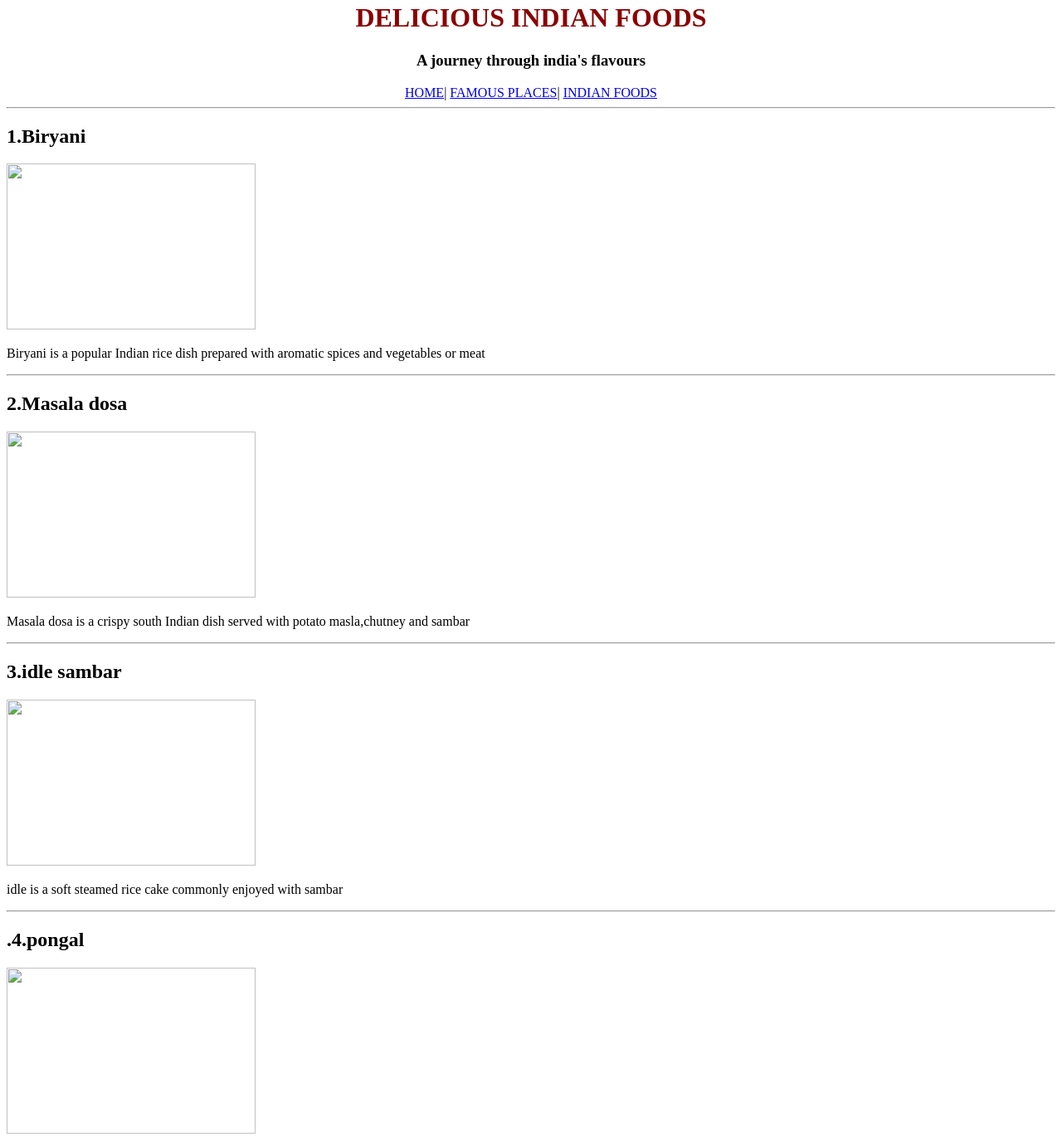
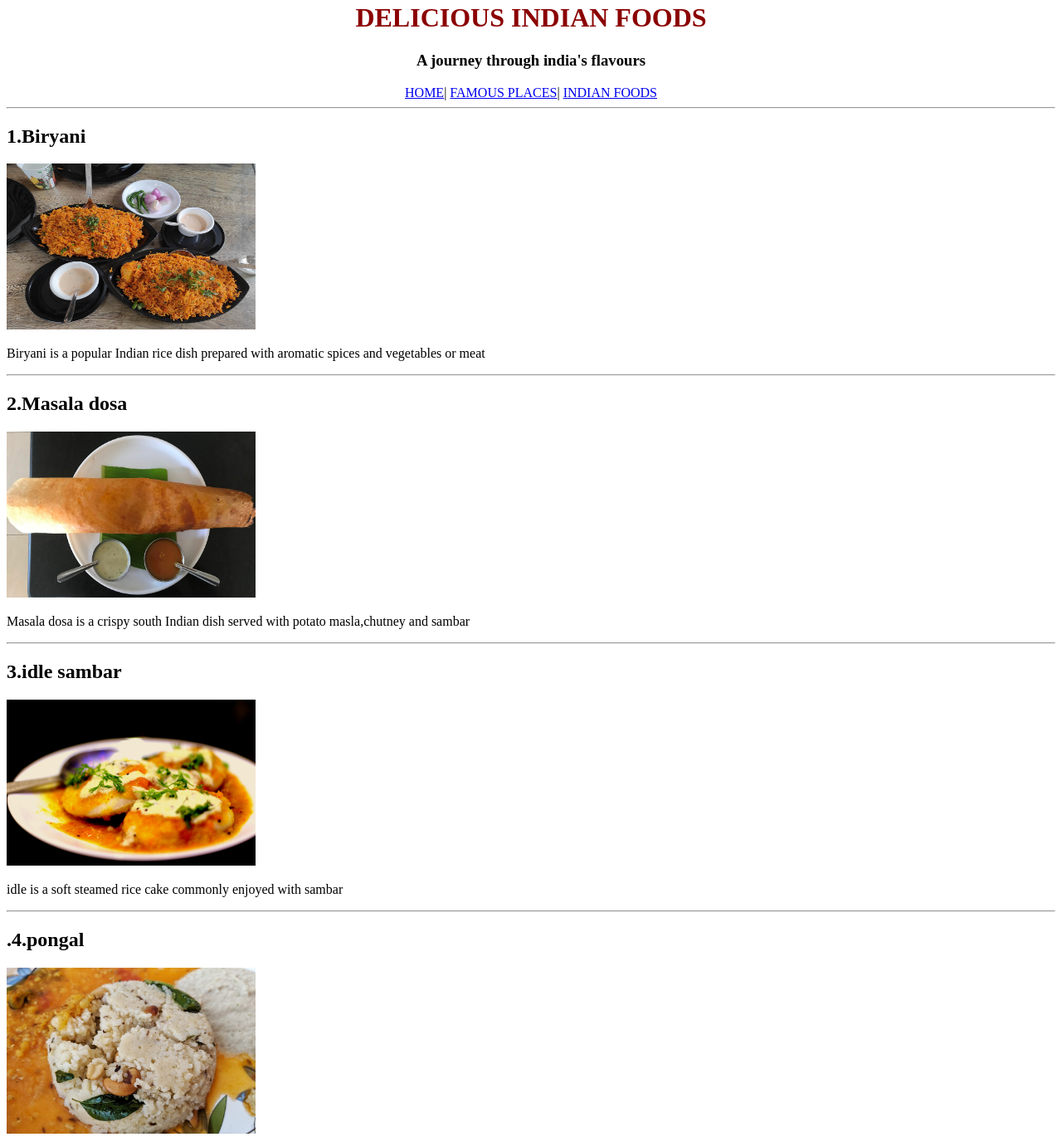
Before and after one commit to praveenkumar04360-stack/EXPLORE-INDIA, a plain HTML site: page foods.html in a window 1280 px wide. Shown: the part 18-1388 px from the top of the page at 83% size. Drawn offline with Linux system fonts and the light colour scheme.

Commit message:
Fix HTML formatting and image paths in foods.html

```diff
--- a/foods.html
+++ b/foods.html
@@ -13,22 +13,22 @@
 </center>
 <hr>
 <h2>1.Biryani</h2>
-<img src="images/pic5.jpg"
+<img src="pic5.jpg"
 width="300" height="200">
 <p>Biryani is a popular Indian rice dish prepared with aromatic spices and vegetables or meat</p>
 <hr>
 <h2>2.Masala dosa</h2>
-<img src="images/pic6.jpg"
+<img src="pic6.jpg"
 width="300" height="200">
 <p>Masala dosa is a crispy south Indian dish served with potato masla,chutney and sambar </p>
 <hr>
 <h2>3.idle sambar</h2>
-<img src="images/pic7.jpg"
+<img src="pic7.jpg"
 width="300" height="200">
 <p>idle is a soft steamed rice cake commonly enjoyed with sambar</p>
 <hr>
 <h2>.4.pongal</h2>
-<img src="images/pic8.jpg"
+<img src="pic8.jpg"
 width="300" height="200">
 <p>Pongal is a traditional south Indian dish made with rice and lentils</p>
 <center>
```
